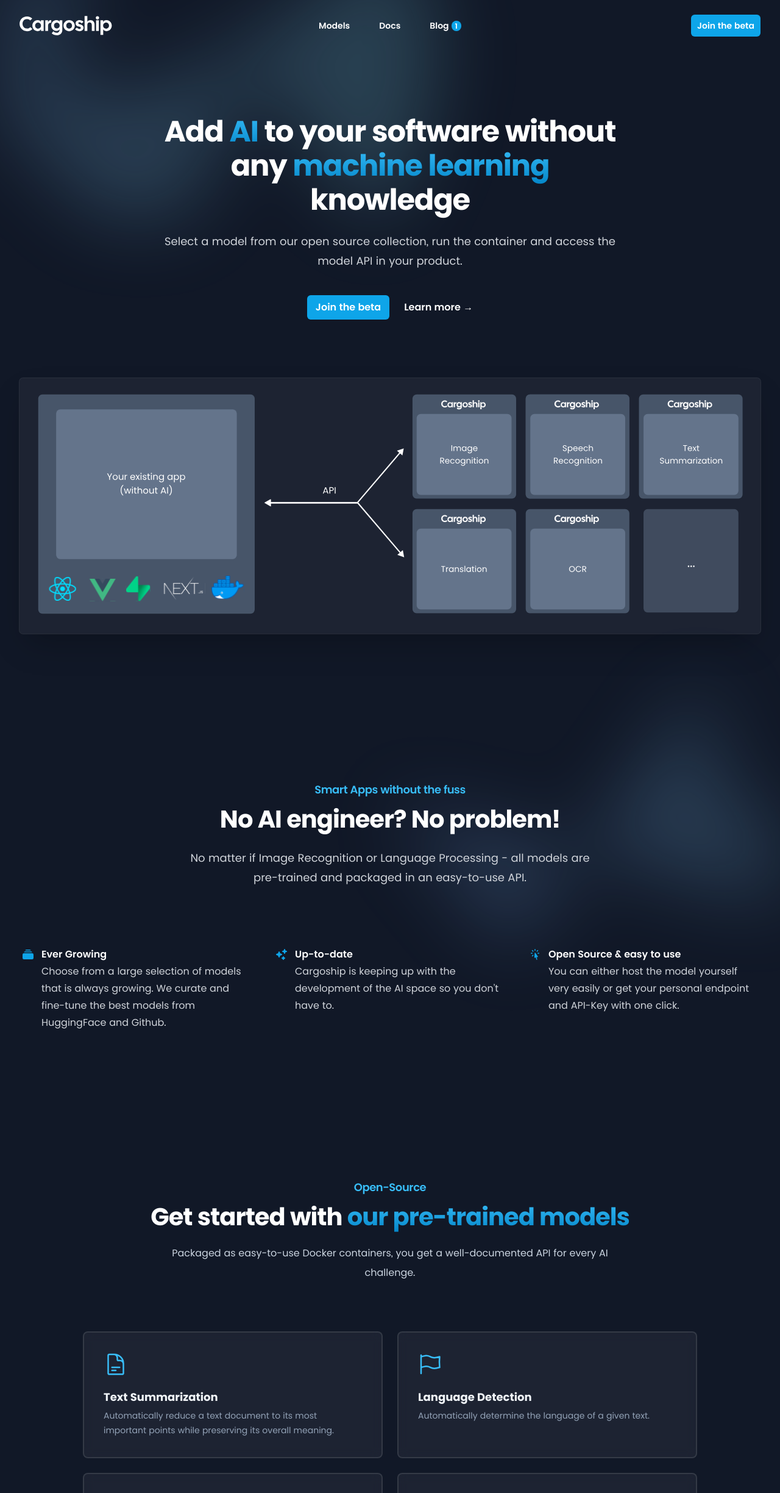
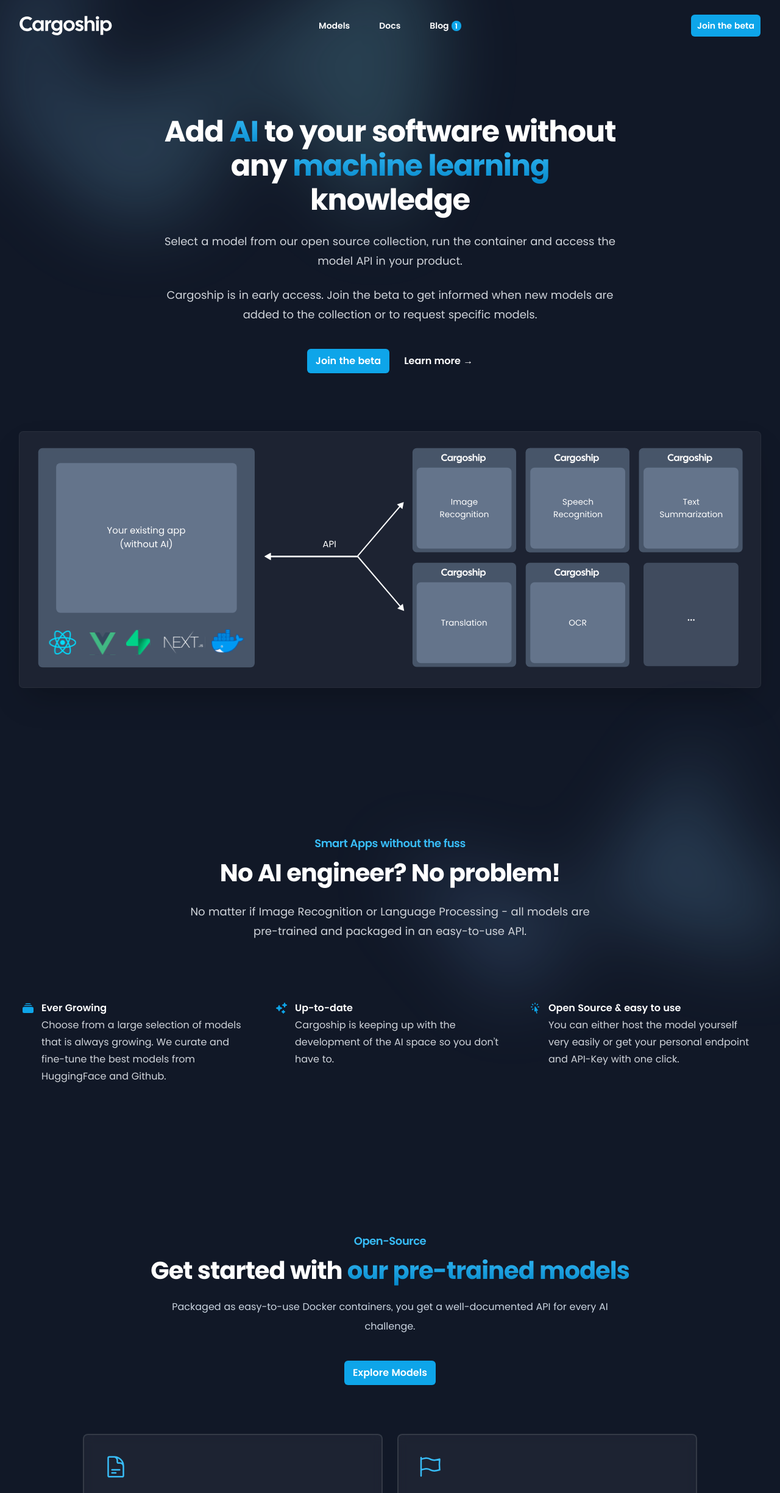
Before and after one commit to cargoshipsh/cargoship, a Next.js app in the folder apps/cargoship-sh/: page / in a window 1280 px wide. Shown: the top 2448 px of the page at 61% size. Built offline with nearby package versions, Linux system fonts and the light colour scheme.

Commit message:
small frontend changes

```diff
--- a/apps/cargoship-sh/components/home/Hero.tsx
+++ b/apps/cargoship-sh/components/home/Hero.tsx
@@ -22,13 +22,16 @@
             Select a model from our open source collection, run the container and access the model API in your
             product.
           </p>
+          <p className="mt-6 text-lg leading-8 text-gray-300">
+            Cargoship is in early access. Join the beta to get informed when new models are added to the collection or to request specific models.
+          </p>
           <div className="mt-10 flex items-center justify-center gap-x-6">
             <Link
               href="/waitlist"
               className="rounded-md bg-sky-500 px-3.5 py-1.5 text-base font-semibold leading-7 text-white shadow-sm transition-all ease-in-out hover:scale-105 hover:bg-sky-400 focus-visible:outline focus-visible:outline-2 focus-visible:outline-offset-2 focus-visible:outline-sky-400">
               Join the beta
             </Link>
-            <Link href="#features" className="text-base font-semibold leading-7 text-white">
+            <Link href="/blog/why-we-developed-cargoship" className="text-base font-semibold leading-7 text-white">
               Learn more <span aria-hidden="true">→</span>
             </Link>
           </div>
--- a/apps/cargoship-sh/components/home/ModelCollection.tsx
+++ b/apps/cargoship-sh/components/home/ModelCollection.tsx
@@ -1,3 +1,4 @@
+import Link from "next/link";
 import {
   Cog8ToothIcon,
   DocumentTextIcon,
@@ -6,6 +7,7 @@
   PhotoIcon,
 } from "@heroicons/react/24/outline";
 import BackgroundGradient from "./BackgroundGradient";
+import { Icon } from "../shared/Icon";
 
 const models = [
   {
@@ -79,6 +81,13 @@
         <p className="mx-auto mt-3 max-w-md text-base text-slate-300 md:mt-5 md:max-w-3xl">
           Packaged as easy-to-use Docker containers, you get a well-documented API for every AI challenge.
         </p>
+        <div className="mt-10 flex items-center justify-center gap-x-6">
+            <Link
+              href="/collections"
+              className="rounded-md bg-sky-500 px-3.5 py-1.5 text-base font-semibold leading-7 text-white shadow-sm transition-all ease-in-out hover:scale-105 hover:bg-sky-400 focus-visible:outline focus-visible:outline-2 focus-visible:outline-offset-2 focus-visible:outline-sky-400">
+              Explore Models
+            </Link>
+        </div>
       </div>
       <div>
         <div className=" mx-auto grid max-w-5xl grid-cols-1 gap-6 px-2 sm:grid-cols-2">
```
